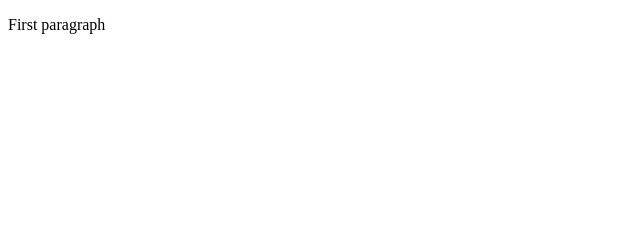
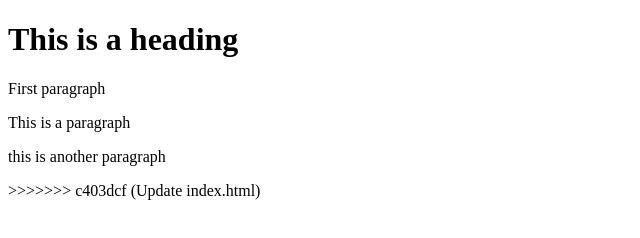
Before and after one commit to Salmansarwar123/learning-git, a plain HTML site: page index.html in a window 1280 px wide. Shown: the whole page, without its empty margins (0-640 px from the left). Drawn offline with Linux system fonts and the light colour scheme.

Commit message:
Feature xyz (#2)
* added some html

* added another p

* Update index.html

```diff
--- a/index.html
+++ b/index.html
@@ -7,6 +7,10 @@
     <title>Document</title>
 </head>
 <body>
+    <h1>This is a heading</h1>
     <p>First paragraph</p>
+    <p>This is a paragraph</p>
+    <p>this is another paragraph</p>
 </body>
 </html>
+>>>>>>> c403dcf (Update index.html)
```
